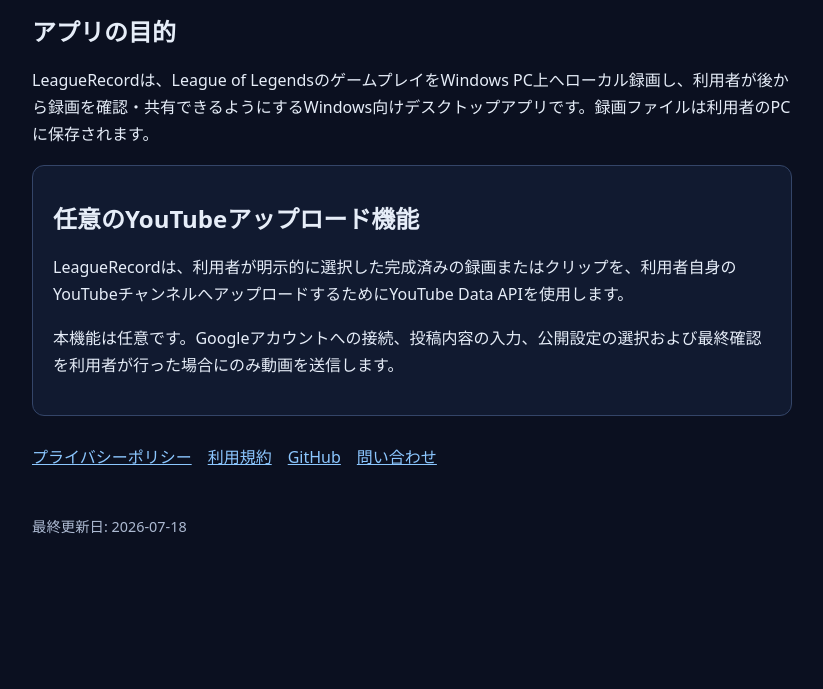
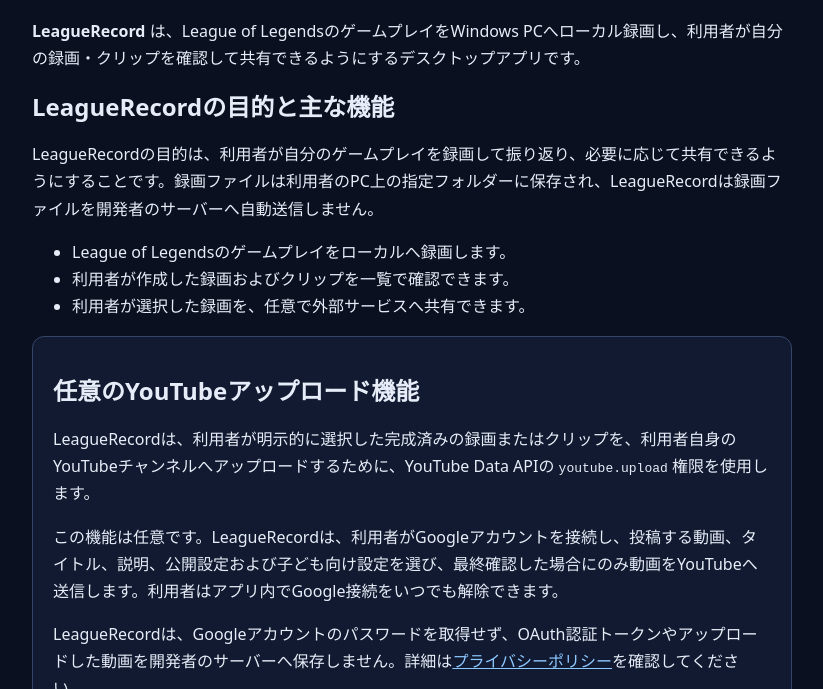
Before and after one commit to arasan95/league_record_custom, a website: page site/index.html in a window 1280 px wide. Shown: the part 111-800 px from the top of the page, without its empty margins (228-1051 px from the left). Drawn offline with Linux system fonts and the light colour scheme.

Commit message:
Expand OAuth homepage description

```diff
--- a/site/index.html
+++ b/site/index.html
@@ -3,6 +3,7 @@
 <head>
   <meta charset="utf-8">
   <meta name="viewport" content="width=device-width, initial-scale=1">
+  <meta name="description" content="LeagueRecordは、League of LegendsのゲームプレイをWindows PCへローカル録画し、利用者が自分の録画やクリップを確認・共有できるデスクトップアプリです。">
   <title>LeagueRecord</title>
   <style>
     :root { color-scheme: dark; font-family: system-ui, -apple-system, "Segoe UI", sans-serif; }
@@ -14,12 +15,21 @@
 </head>
 <body>
   <h1>LeagueRecord</h1>
-  <h2>アプリの目的</h2>
-  <p>LeagueRecordは、League of LegendsのゲームプレイをWindows PC上へローカル録画し、利用者が後から録画を確認・共有できるようにするWindows向けデスクトップアプリです。録画ファイルは利用者のPCに保存されます。</p>
+  <p><strong>LeagueRecord</strong> は、League of LegendsのゲームプレイをWindows PCへローカル録画し、利用者が自分の録画・クリップを確認して共有できるようにするデスクトップアプリです。</p>
+
+  <h2>LeagueRecordの目的と主な機能</h2>
+  <p>LeagueRecordの目的は、利用者が自分のゲームプレイを録画して振り返り、必要に応じて共有できるようにすることです。録画ファイルは利用者のPC上の指定フォルダーに保存され、LeagueRecordは録画ファイルを開発者のサーバーへ自動送信しません。</p>
+  <ul>
+    <li>League of Legendsのゲームプレイをローカルへ録画します。</li>
+    <li>利用者が作成した録画およびクリップを一覧で確認できます。</li>
+    <li>利用者が選択した録画を、任意で外部サービスへ共有できます。</li>
+  </ul>
+
   <div class="card">
     <h2>任意のYouTubeアップロード機能</h2>
-    <p>LeagueRecordは、利用者が明示的に選択した完成済みの録画またはクリップを、利用者自身のYouTubeチャンネルへアップロードするためにYouTube Data APIを使用します。</p>
-    <p>本機能は任意です。Googleアカウントへの接続、投稿内容の入力、公開設定の選択および最終確認を利用者が行った場合にのみ動画を送信します。</p>
+    <p>LeagueRecordは、利用者が明示的に選択した完成済みの録画またはクリップを、利用者自身のYouTubeチャンネルへアップロードするために、YouTube Data APIの <code>youtube.upload</code> 権限を使用します。</p>
+    <p>この機能は任意です。LeagueRecordは、利用者がGoogleアカウントを接続し、投稿する動画、タイトル、説明、公開設定および子ども向け設定を選び、最終確認した場合にのみ動画をYouTubeへ送信します。利用者はアプリ内でGoogle接続をいつでも解除できます。</p>
+    <p>LeagueRecordは、Googleアカウントのパスワードを取得せず、OAuth認証トークンやアップロードした動画を開発者のサーバーへ保存しません。詳細は<a href="privacy.html">プライバシーポリシー</a>を確認してください。</p>
   </div>
   <nav>
     <a href="privacy.html">プライバシーポリシー</a>
```
Also changed, not shown: site/privacy.html (+3 -3 lines), site/terms.html (+3 -3 lines).
